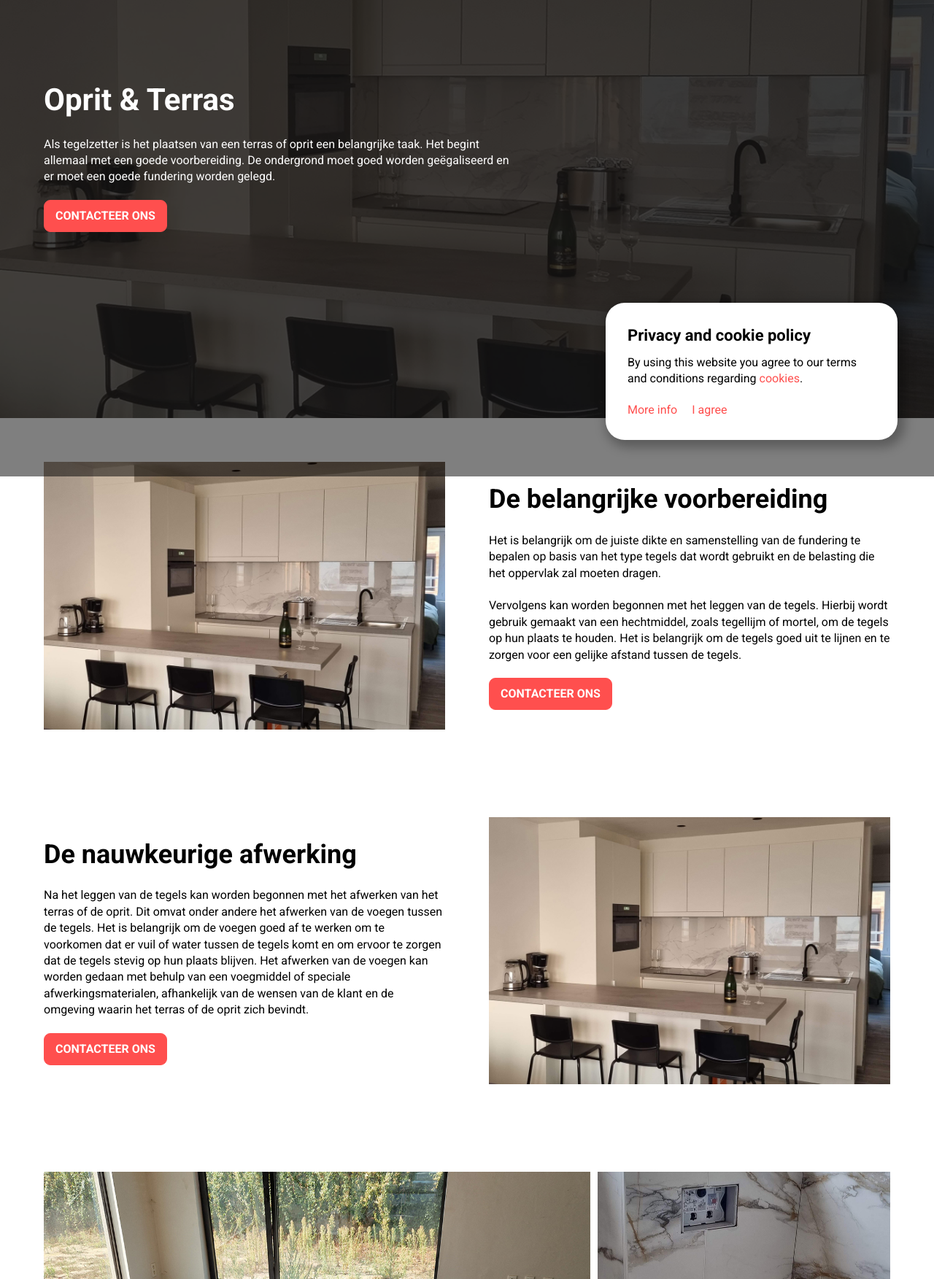
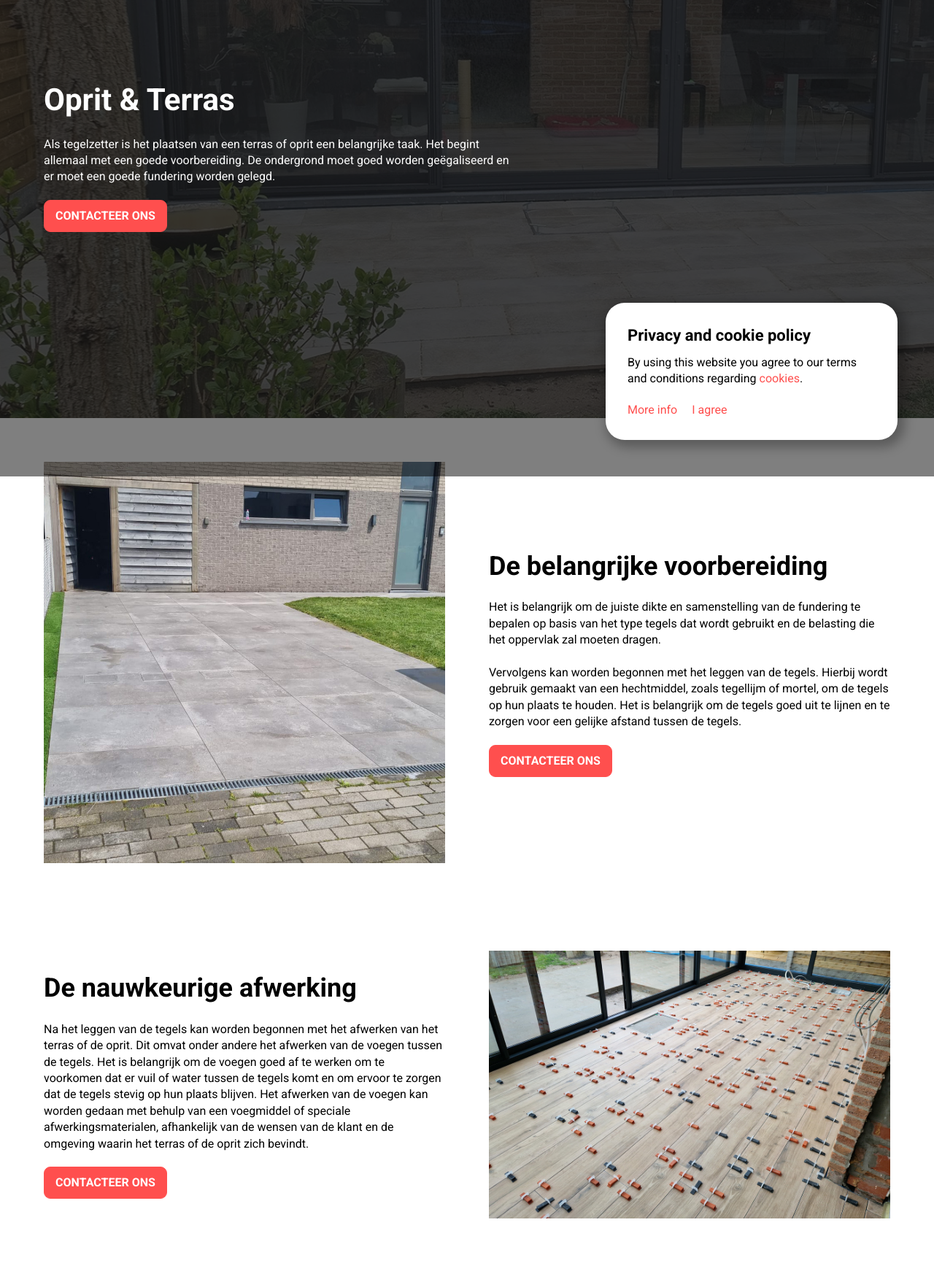
Before and after one commit to K1NGAARON/vloeren-heyrick, a plain HTML site: page diensten/oprit-terras/index.html in a window 1280 px wide. Shown: the part 147-1900 px from the top of the page at 73% size. Drawn offline with nearby package versions, Linux system fonts and the light colour scheme; files whose address does not match are found by name.

Commit message:
oprit terras images

```diff
--- /dev/null
+++ b/diensten/oprit-terras/css/style.css
@@ -0,0 +1,3 @@
+.banner {
+    background-image: url('/diensten/oprit-terras/img/banner.jpg');
+}
--- a/diensten/oprit-terras/index.html
+++ b/diensten/oprit-terras/index.html
@@ -12,6 +12,7 @@
     <link rel="stylesheet" href="/css/header-footer.css">
 
     <link rel="stylesheet" href="/home/css/style.css">
+    <link rel="stylesheet" href="/diensten/oprit-terras/css/style.css">
 
     <link rel="stylesheet" href="https://cdnjs.cloudflare.com/ajax/libs/font-awesome/6.4.0/css/all.min.css" integrity="sha512-iecdLmaskl7CVkqkXNQ/ZH/XLlvWZOJyj7Yy7tcenmpD1ypASozpmT/E0iPtmFIB46ZmdtAc9eNBvH0H/ZpiBw==" crossorigin="anonymous" referrerpolicy="no-referrer" />
 
@@ -115,7 +116,7 @@
 <div class="section">
     <div class="row">
         <div class="col">
-            <img src="/home/img/banner.jpg" alt="">
+            <img src="/diensten/oprit-terras/img/image1.jpg" alt="De belangrijke voorbereiding">
         </div>
         <div class="col">
             <h2>
@@ -147,7 +148,7 @@
             </a>
         </div>
         <div class="col">
-            <img src="/home/img/banner.jpg" alt="">
+            <img src="/diensten/oprit-terras/img/image2.jpg" alt="De nauwkeurige afwerking">
         </div>
     </div>
 </div>
```
Also changed, not shown: diensten/oprit-terras/img/banner.jpg (added), diensten/oprit-terras/img/image1.jpg (added), diensten/oprit-terras/img/image2.jpg (added).
